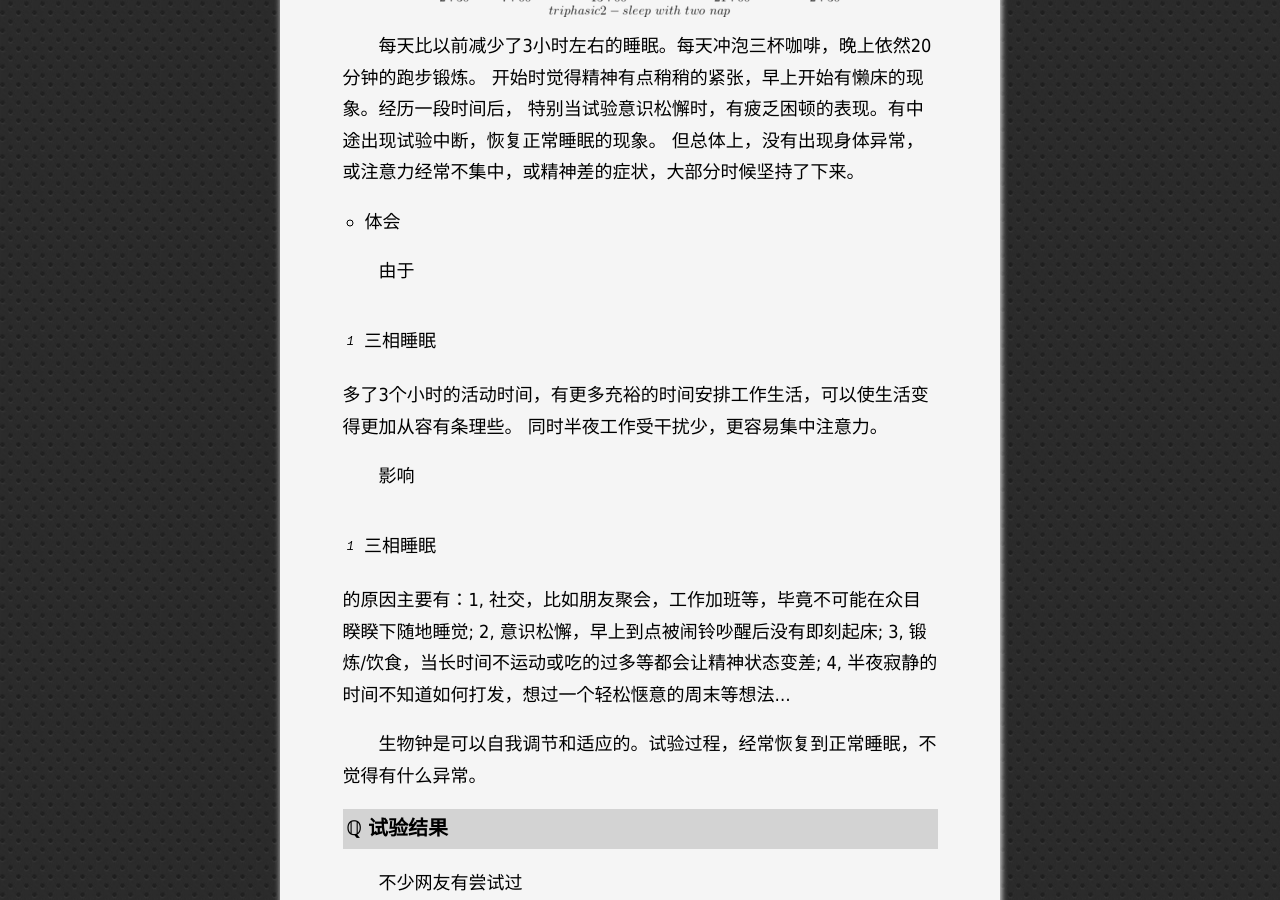
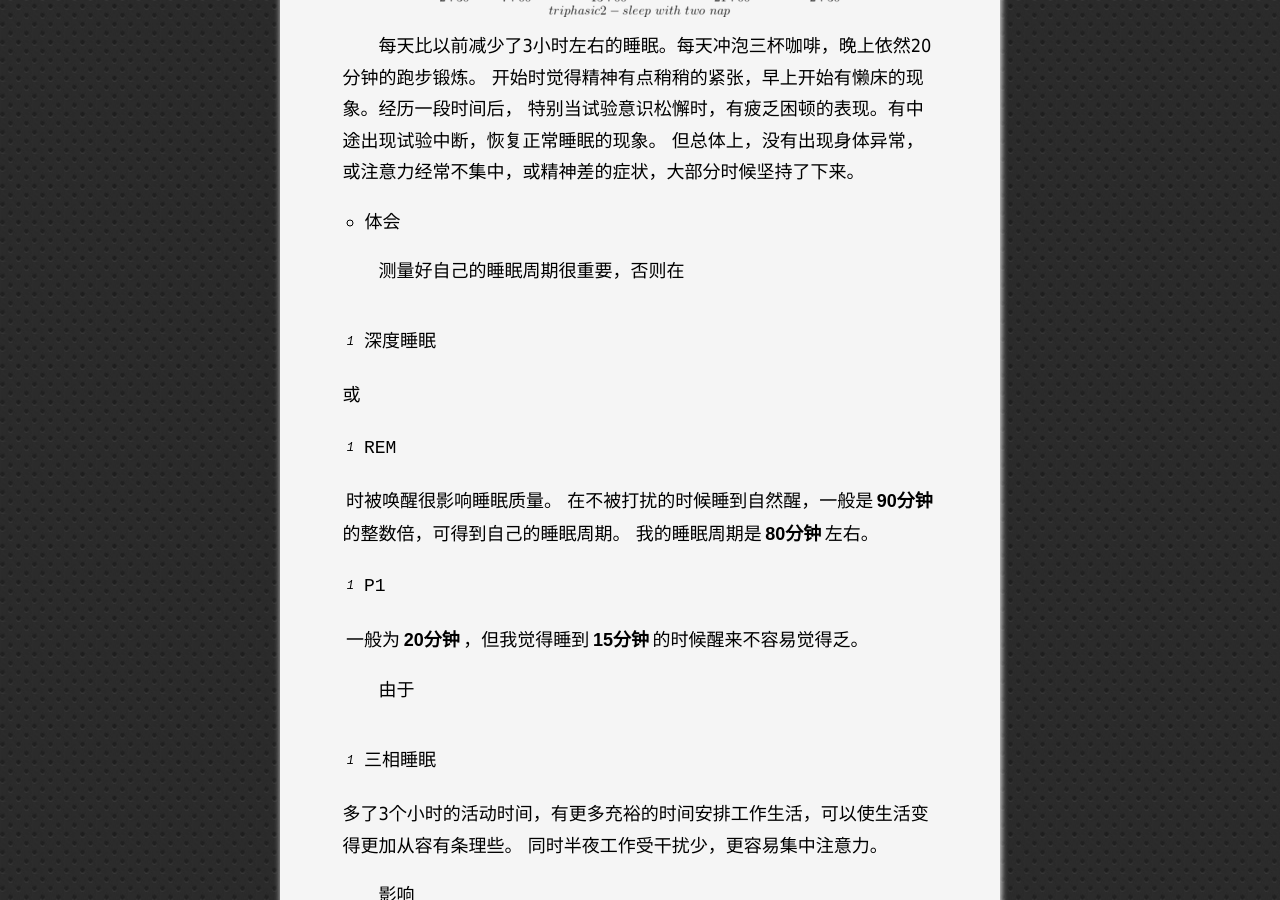
Before and after one commit to alivepea/alivepea.github.com, a Jekyll site: the page built from _posts/2013-01-11-polyphasic-sleep.md, in a window 1280 px wide and 900 px high, scrolled down 3261 px. Built offline with Jekyll 4.4.1, drawn with Linux system fonts in a browser that asks for light colours.

Commit message:
add ''' 测量好自己的睡眠周期很重要，否则在`深度睡眠`或`REM`时被唤醒很影响睡眠质量。 在不被打扰的时候睡到自然醒，一般是**90分钟**的整数倍，可得到自己的睡眠周期。 我的睡眠周期是**80分钟**左右。`P1`一般为**20分钟**，但我觉得睡到**15分钟**的时候醒来不容易觉得乏。 '''

```diff
--- a/_posts/2013-01-11-polyphasic-sleep.md
+++ b/_posts/2013-01-11-polyphasic-sleep.md
@@ -49,6 +49,10 @@ description: 亲身试验多相睡眠法的过程
 
 + 体会
 
+测量好自己的睡眠周期很重要，否则在`深度睡眠`或`REM`时被唤醒很影响睡眠质量。
+在不被打扰的时候睡到自然醒，一般是**90分钟**的整数倍，可得到自己的睡眠周期。
+我的睡眠周期是**80分钟**左右。`P1`一般为**20分钟**，但我觉得睡到**15分钟**的时候醒来不容易觉得乏。
+
 由于`三相睡眠`多了3个小时的活动时间，有更多充裕的时间安排工作生活，可以使生活变得更加从容有条理些。
 同时半夜工作受干扰少，更容易集中注意力。
 
```
